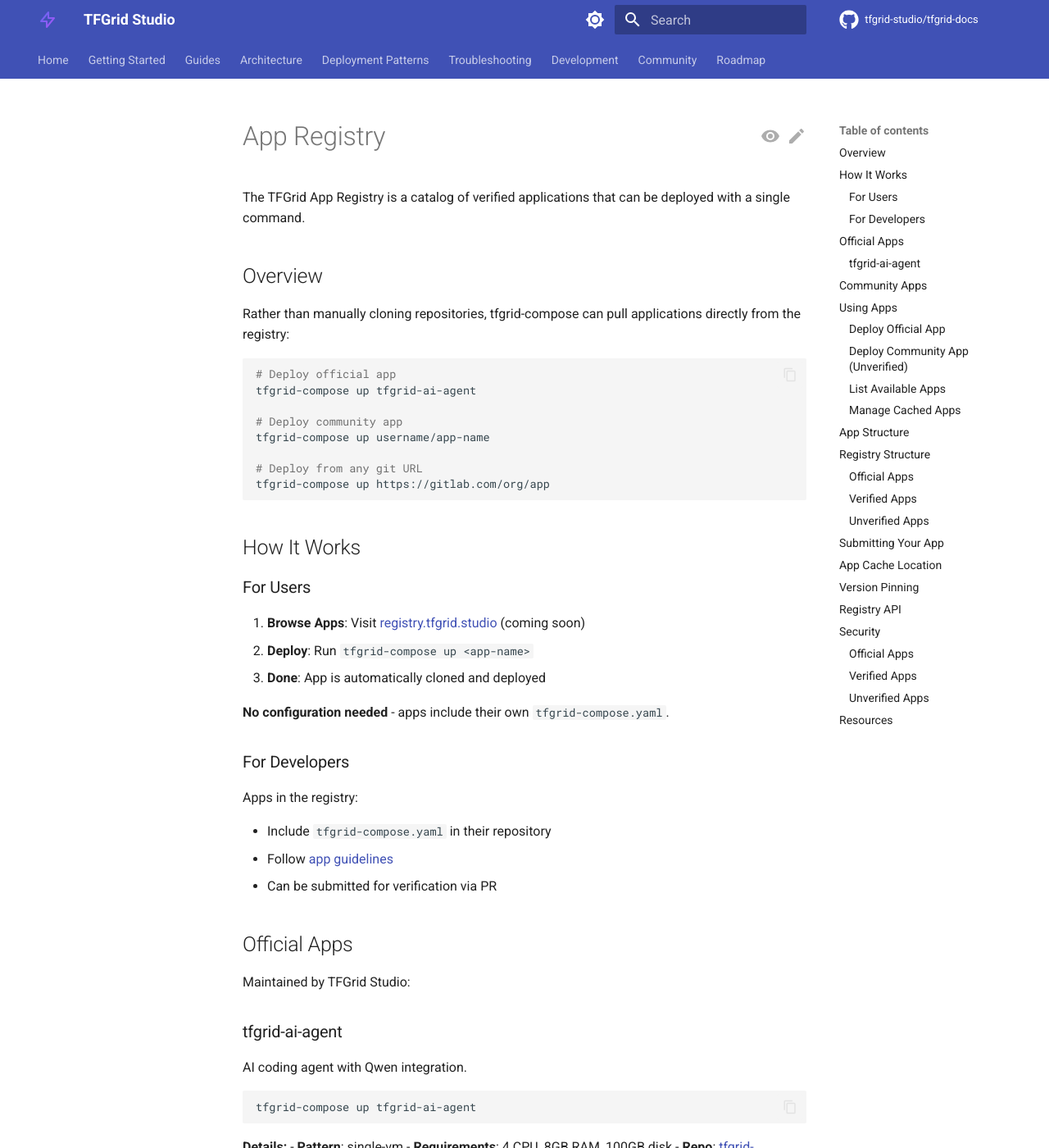
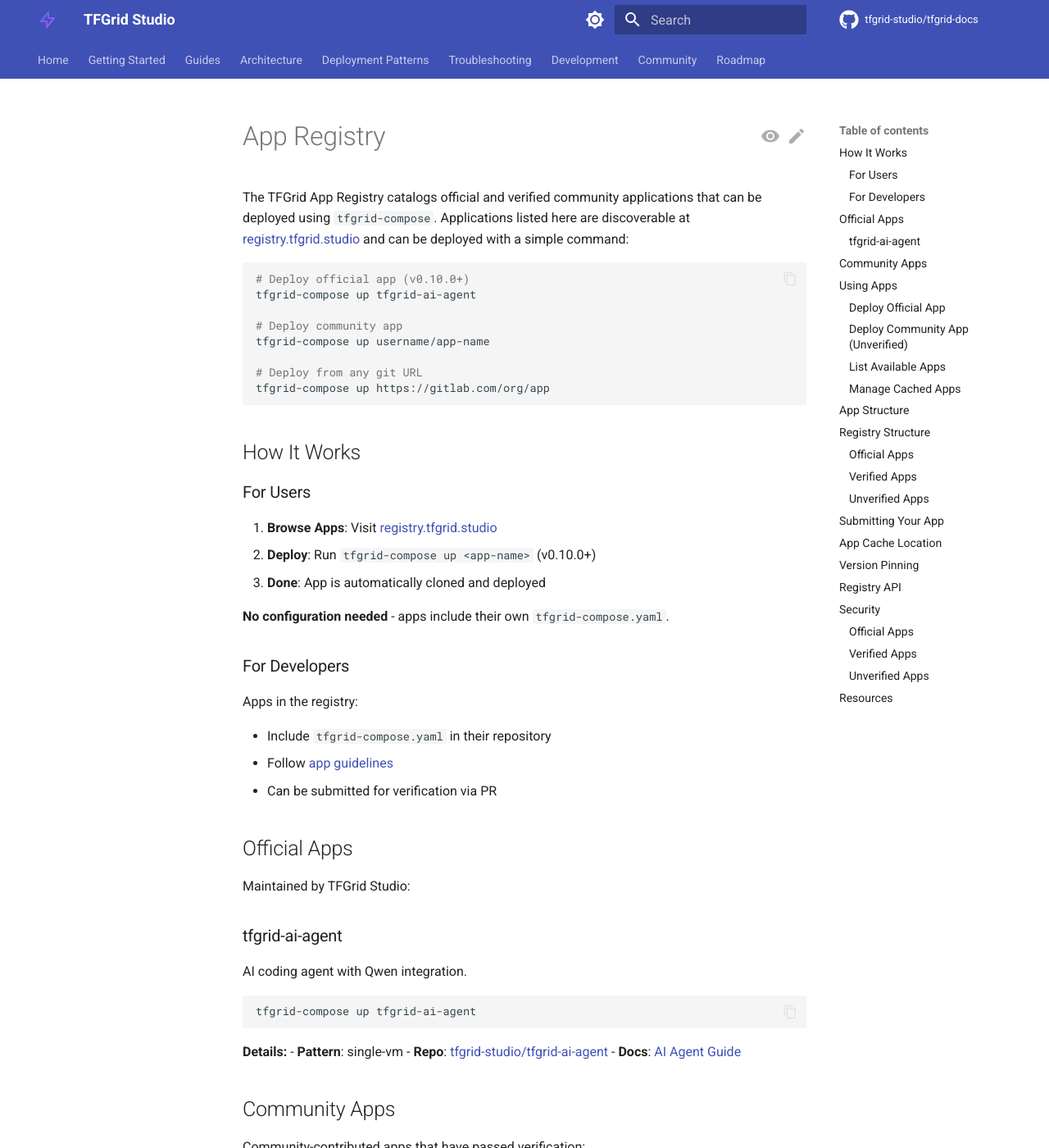
Before and after one commit to tfgrid-studio/tfgrid-docs, an MkDocs documentation site: the page built from docs/guides/app-registry.md, in a window 1280 px wide and 1400 px high. Shown: the whole window at 82% size. Built offline with MkDocs 1.6.1 and Material for MkDocs 9.7.7, drawn with Linux system fonts in a browser that asks for light colours; comment, search, counter and statistics services are not loaded; the version menu is left out; some of the changed text lies outside the part shown.

Commit message:
docs: Update app registry guide to reflect live status and remove coming soon labels

````diff
--- a/docs/guides/app-registry.md
+++ b/docs/guides/app-registry.md
@@ -1,13 +1,9 @@
 # App Registry
 
-The TFGrid App Registry is a catalog of verified applications that can be deployed with a single command.
-
-## Overview
-
-Rather than manually cloning repositories, tfgrid-compose can pull applications directly from the registry:
+The TFGrid App Registry catalogs official and verified community applications that can be deployed using `tfgrid-compose`. Applications listed here are discoverable at [registry.tfgrid.studio](https://registry.tfgrid.studio) and can be deployed with a simple command:
 
 ```bash
-# Deploy official app
+# Deploy official app (v0.10.0+)
 tfgrid-compose up tfgrid-ai-agent
 
 # Deploy community app
@@ -21,8 +17,8 @@
 
 ### For Users
 
-1. **Browse Apps**: Visit [registry.tfgrid.studio](https://registry.tfgrid.studio) (coming soon)
-2. **Deploy**: Run `tfgrid-compose up <app-name>`
+1. **Browse Apps**: Visit [registry.tfgrid.studio](https://registry.tfgrid.studio)
+2. **Deploy**: Run `tfgrid-compose up <app-name>` (v0.10.0+)
 3. **Done**: App is automatically cloned and deployed
 
 **No configuration needed** - apps include their own `tfgrid-compose.yaml`.
@@ -49,15 +45,14 @@
 
 **Details:**
 - **Pattern**: single-vm
-- **Requirements**: 4 CPU, 8GB RAM, 100GB disk
 - **Repo**: [tfgrid-studio/tfgrid-ai-agent](https://github.com/tfgrid-studio/tfgrid-ai-agent)
 - **Docs**: [AI Agent Guide](ai-agent.md)
 
 ## Community Apps
 
-Community-contributed applications that have been verified:
+Community-contributed apps that have passed verification:
 
-> **Coming Soon**: Submit your app for verification!
+> Ready to share your app? Submit it for verification!
 > See [Submission Guidelines →](https://github.com/tfgrid-studio/app-registry/blob/main/docs/submit-app.md)
 
 ## Using Apps
@@ -269,12 +264,12 @@
 
 ## Resources
 
-- **Registry Website**: [registry.tfgrid.studio](https://registry.tfgrid.studio) (coming soon)
-- **Registry Repo**: [tfgrid-studio/app-registry](https://github.com/tfgrid-studio/app-registry)
+- **Registry Website**: [registry.tfgrid.studio](https://registry.tfgrid.studio) ✅ Live
+- **Registry Data**: [tfgrid-studio/app-registry](https://github.com/tfgrid-studio/app-registry)
 - **Submit Apps**: [Submission Guide](https://github.com/tfgrid-studio/app-registry/blob/main/docs/submit-app.md)
 - **App Guidelines**: [Development Guidelines](https://github.com/tfgrid-studio/app-registry/blob/main/docs/app-guidelines.md)
 
 ---
 
-**Available**: v0.10.0 (Coming Soon)
-**Registry**: [github.com/tfgrid-studio/app-registry](https://github.com/tfgrid-studio/app-registry)
+**Registry Deployment**: v0.10.0 (CLI integration coming soon)
+**Browse Apps Now**: [registry.tfgrid.studio](https://registry.tfgrid.studio)
````
